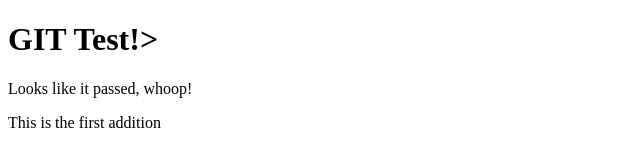
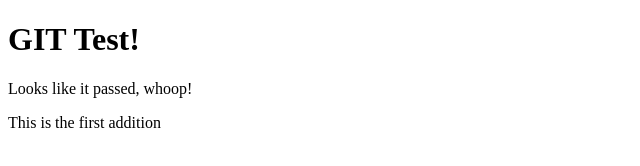
Before and after one commit to JoshMcDaniel/myappsample, a plain HTML site: page index.html in a window 1280 px wide. Shown: the full height of the page, 0-640 px from the left. Drawn offline with Linux system fonts and the light colour scheme.

Commit message:
Removed the > symbol

```diff
--- a/index.html
+++ b/index.html
@@ -2,7 +2,7 @@
 <html>
 	<title>GIT Practice</title>
 	<body>
-		<h1>GIT Test!></h1>
+		<h1>GIT Test!</h1>
 		<p>Looks like it passed, whoop!</p>
 		<p>This is the first addition</p>
 	</body?>
```
